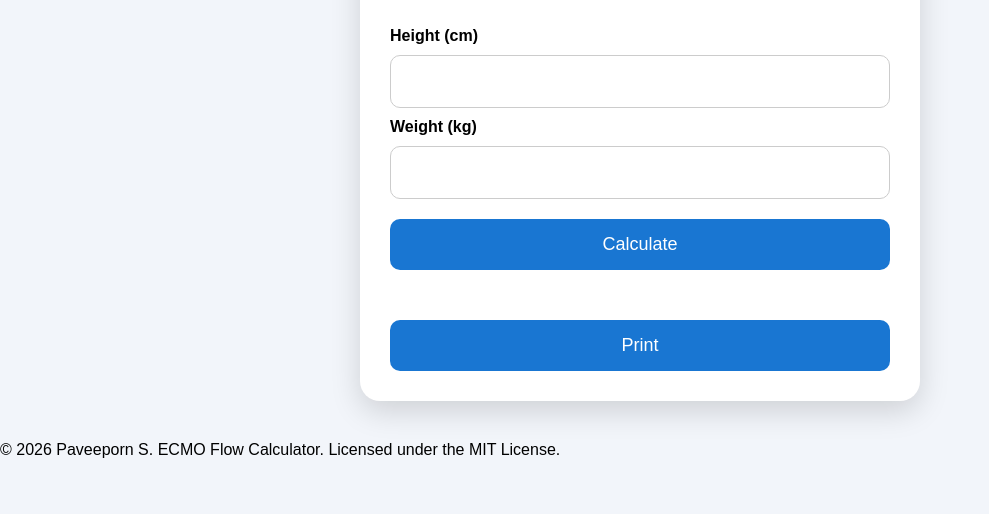
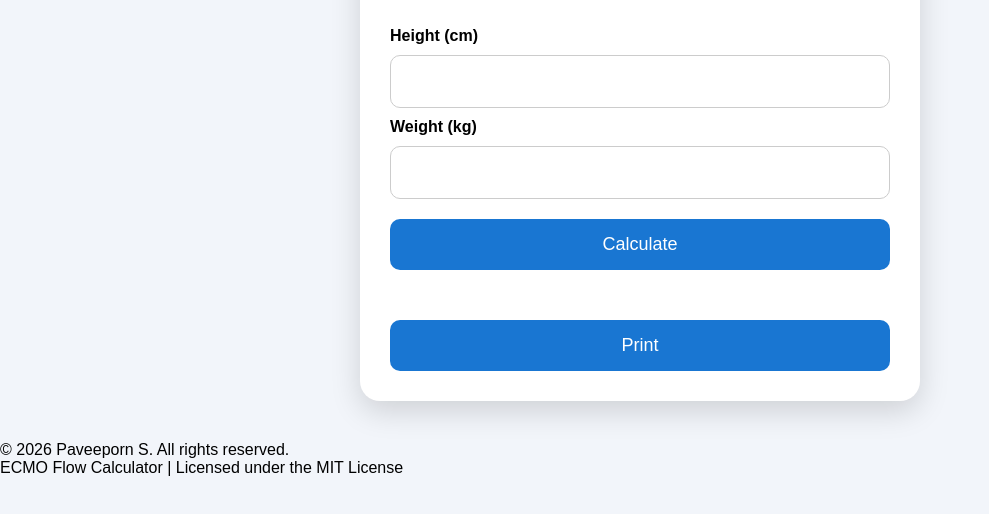
Before and after one commit to orzaeee-rgb/ecmo-flow-calculator, a website: page index.html in a window 1280 px wide. Shown: the part 166-680 px from the top of the page, without its empty margins (0-989 px from the left). Drawn offline with Linux system fonts and the light colour scheme.

Commit message:
Update copy right text

```diff
--- a/index.html
+++ b/index.html
@@ -50,8 +50,8 @@ Licensed under the MIT License.
 </script>
 
 <footer class="footer">
-    © 2026 Paveeporn S. ECMO Flow Calculator.
-    Licensed under the MIT License.
+    © 2026 Paveeporn S. All rights reserved.<br>
+    ECMO Flow Calculator | Licensed under the MIT License
 </footer>
 
 </body>
```
